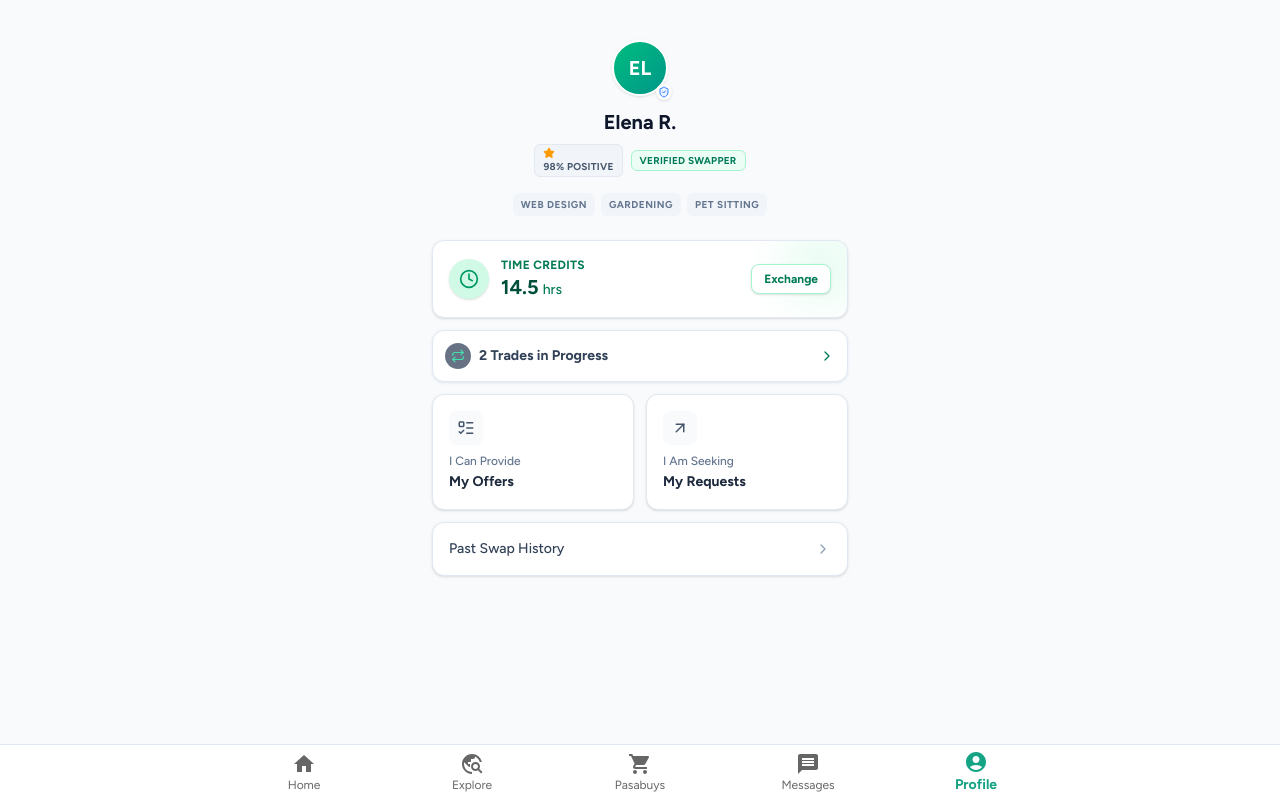
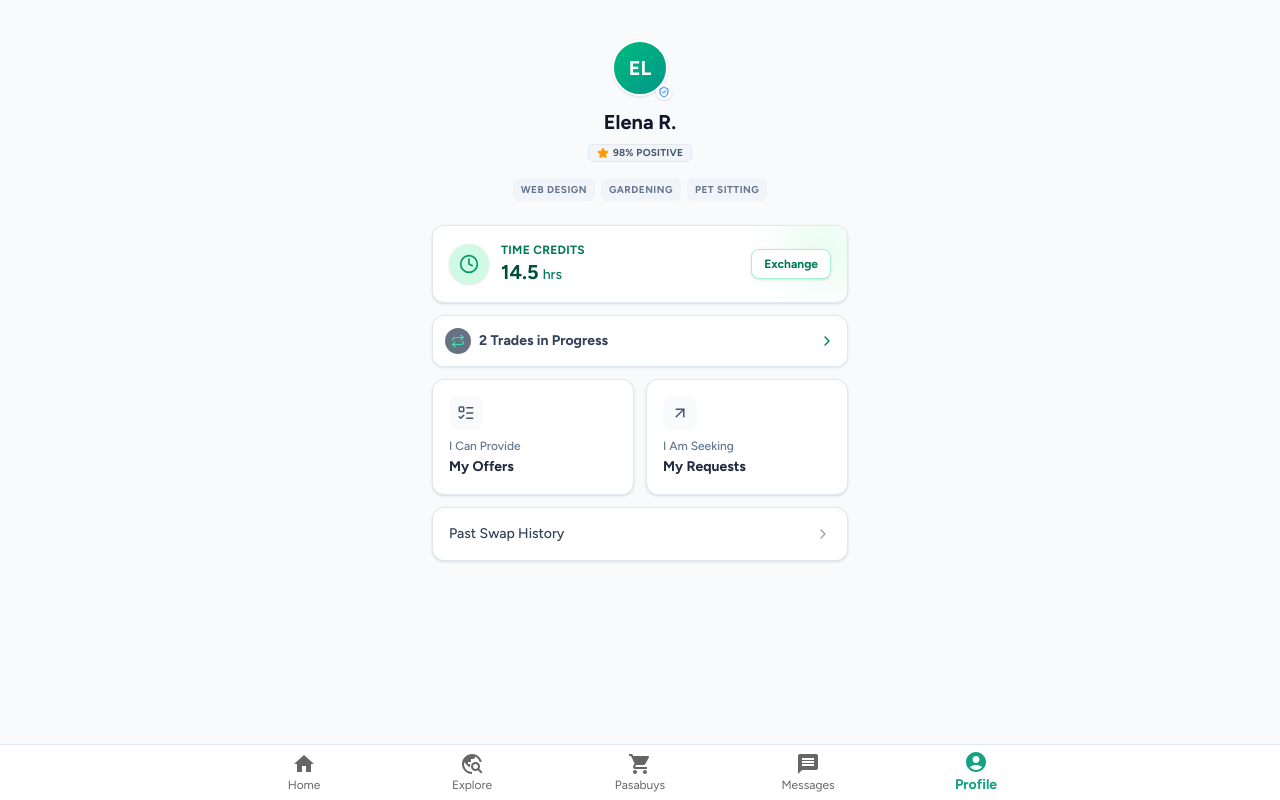
Before and after one commit to NeilR2s/cold-start-marketplace, a React (Vite) app: page /profile in a window 1280 px wide. Built offline with nearby package versions, Linux system fonts and the light colour scheme; a web font is replaced by a local one.

Commit message:
fix alignment artifacts

```diff
--- a/src/components/explore/SwapCard.tsx
+++ b/src/components/explore/SwapCard.tsx
@@ -91,7 +91,7 @@ export function SwapCard({ listing, layout = "grid" }: SwapCardProps) {
           </span>
         </div>
 
-        <div className="mt-auto grid gap-2 sm:grid-cols-2">
+        <div className="mt-auto flex flex-col gap-2">
           <button
             type="button"
             className="rounded-full border border-slate-900 px-4 py-2 text-sm font-semibold text-slate-900 transition hover:bg-slate-900 hover:text-white"
--- a/src/pages/ProfilePage.jsx
+++ b/src/pages/ProfilePage.jsx
@@ -27,11 +27,13 @@ const ProfilePage = ({ user }) => {
             <h2 className="text-xl font-bold text-slate-900 mt-3">{profile.displayName}</h2>
 
             <div className="flex flex-row justify-center items-center gap-2 mt-2">
-            <Badge type="neutral" className="flex items-center gap-1">
+               <Badge type="neutral">
+                  {/* Create a clean flex context inside the badge */}
+                  <div className="flex items-center gap-1 leading-none">
                      <Star size={12} className="text-amber-500 fill-amber-500" />
                      <span>{profile.reputationScore}% Positive</span>
+                  </div>
                </Badge>
-            <Badge type="success">Verified Swapper</Badge>
             </div>
 
             {/* Skill Tags - New Feature for Barter Context */}
```
Also changed, not shown: src/pages/ExplorePage.tsx (line endings or trailing spaces), 1 other file (tests, documents, lock files or other folders). Lines whose indentation alone changed are shown as unchanged.
